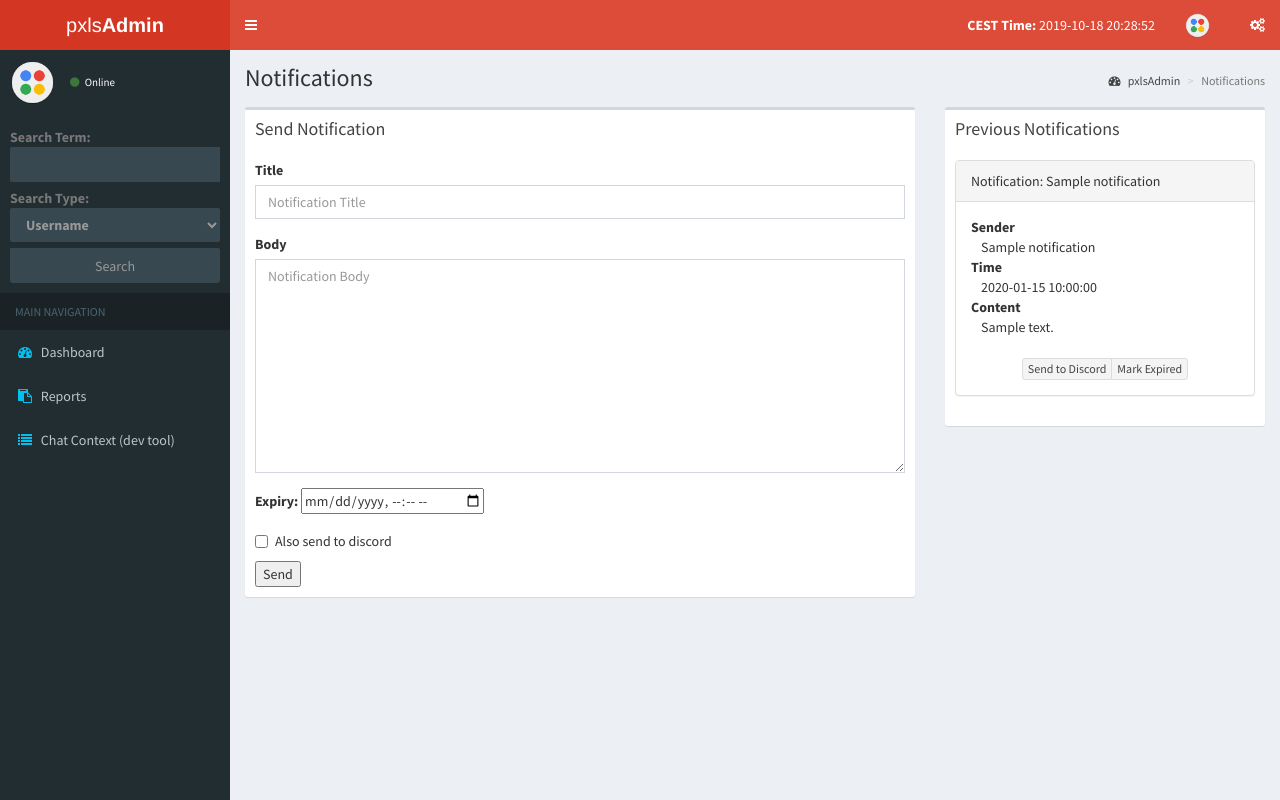
After one commit to pxlsspace/PxlsAdmin, a PHP site: template templates/notification.html.twig in a window 1280 px wide. The commit adds this page. Run offline with PHP 8.4, Linux system fonts and the light colour scheme; the template is opened without the code that fills it: most values are stand-ins (such as "Sample title", 1, 10 or a date in 2020); some libraries are stand-ins or nearby versions.

Commit message:
Notifications

```diff
--- a/src/dependencies.php
+++ b/src/dependencies.php
@@ -73,5 +73,8 @@ $container[\pxls\Action\ReportList::class] = function ($c) {
 $container[\pxls\Action\ChatContext::class] = function ($c) {
     return new \pxls\Action\ChatContext($c->get('renderer'), $c->get('logger'), $c->get('database'),$c->get('discord'));
 };
+$container[\pxls\Action\NotifyController::class] = function ($c) {
+    return new \pxls\Action\NotifyController($c->get('renderer'), $c->get('logger'), $c->get('database'),$c->get('discord'));
+};
 
 //endregion
--- a/src/routes.php
+++ b/src/routes.php
@@ -1,5 +1,7 @@
 <?php
 // Routes
+
+use pxls\Action\NotifyController;
 
 $app->get('/', \pxls\Action\Home::class)->setName('home');
 $app->get('/logs', \pxls\Action\LogPage::class)->setName('logs');
@@ -15,3 +17,5 @@ $app->get('/api/public[/{params:.*}]', \pxls\Action\PublicAPI::class)->setName('
 
 $app->post('/api/log', \pxls\Action\Logger::class)->setName('logger');
 $app->get('/api/report[/{params:.*}]', \pxls\Action\Report::class)->setName('report');
+
+$app->map(['GET', 'POST'], '/notifications', NotifyController::class)->setName('notifications');
--- a/templates/master.html.twig
+++ b/templates/master.html.twig
@@ -127,6 +127,7 @@
 
                 {% if (userdata.role == 'ADMIN' or userdata.role == 'DEVELOPER') %}
                     <li><a href="{{ path_for('logs') }}"><i class="fa fa-list text-aqua"></i> <span>Logs</span></a></li>
+                    <li><a href="{{ path_for('notifications') }}"><i class="fa fa-exclamation-circle text-aqua"></i> <span>Notifications</span></a></li>
                 {% endif %}
             </ul>
         </section>
--- /dev/null
+++ b/templates/notification.html.twig
@@ -0,0 +1,154 @@
+{% extends "master.html.twig" %}
+
+{% set title = 'Notifications' %}
+
+{% block content %}
+    <div class="row">
+        <div class="col-xs-8">
+            <div class="box">
+                <div class="box-header">
+                    <h3 class="box-title">Send Notification</h3>
+                </div>
+                <div class="box-body">
+                    <form id="frmNotify" method="POST" action="/notifications">
+                        <div class="form-group">
+                            <label for="txtTitle">Title</label>
+                            <input type="text" id="txtTitle" name="txtTitle" placeholder="Notification Title" class="form-control" maxlength="100" required>
+                        </div>
+                        <div class="form-group">
+                            <label for="txtBody">Body</label>
+                            <textarea name="txtBody" id="txtBody" cols="30" rows="10" class="form-control" placeholder="Notification Body" maxlength="1894" required></textarea>
+                        </div>
+                        <div class="form-group">
+                            <label for="txtExpiry">Expiry:</label>
+                            <input type="datetime-local" name="txtExpiry" id="txtExpiry" placeholder="mm/dd/yy hh:mm">
+                        </div>
+                        <div class="checkbox">
+                            <label>
+                                <input type="checkbox" name="cbDiscord" id="cbDiscord"> Also send to discord
+                            </label>
+                        </div>
+                        <button type="submit" id="btnSubmit">Send</button>
+                    </form>
+                </div>
+            </div>
+        </div>
+        <div class="col-xs-4">
+            <div class="box">
+                <div class="box-header"><h3 class="box-title">Previous Notifications</h3></div>
+                <div class="box-body">
+                    {% for notification in notifications %}
+                        <div class="panel panel-default" data-notification-id="{{ notification.id }}">
+                            <div class="panel-heading">Notification: {{ notification.title }}{% if notification.expired == 1 %} <span class="text-danger">(expired)</span>{% endif %}</div>
+                            <div class="panel-body">
+                                <div class="row">
+                                    <div class="col-lg-12">
+                                        <dl>
+                                            <dt>Sender</dt>
+                                            <dd style="margin-left: 1rem;">{{ notification.who_name }}</dd>
+                                            <dt>Time</dt>
+                                            <dd style="margin-left: 1rem;">{{ notification.time }}</dd>
+                                            {% if notification.expiry and notification._expires == 1 %}
+                                            <dt>Expiry</dt>
+                                            <dd style="margin-left: 1rem;">{{ notification.expiry }}</dd>
+                                            {% endif %}
+                                            <dt>Content</dt>
+                                            <dd style="margin-left:1rem;">{{ notification.content }}</dd>
+                                        </dl>
+                                    </div>
+                                </div>
+                                <div class="row">
+                                    <div class="col-md-12" style="text-align: center;">
+                                        <div class="btn-group btn-group-xs" role="group">
+                                            <button class="btn btn-default" data-action="discord"     onclick="handleNotificationAction(this)">Send to Discord</button>
+                                            {% if notification._expired == 1 and notification._expires == 1 %}
+                                                <button class="btn btn-default" data-action="expired" onclick="handleNotificationAction(this, false)">Mark Not Expired</button>
+                                            {% else %}
+                                                <button class="btn btn-default" data-action="expired" onclick="handleNotificationAction(this, true)">Mark Expired</button>
+                                            {% endif %}
+                                        </div>
+                                    </div>
+                                </div>
+                            </div>
+                        </div>
+                    {% endfor %}
+                </div>
+            </div>
+        </div>
+    </div>
+    {% include "home/reportmodal.html.twig" %}
+{% endblock content %}
+
+{% block js %}
+    {{ parent() }}
+    <script type="text/javascript">
+        (() => {
+            let btnSubmit = document.getElementById('btnSubmit');
+            document.getElementById('frmNotify').addEventListener('submit', e => {
+                e.preventDefault();
+                let restoreText = btnSubmit.textContent;
+                btnSubmit.disabled = true;
+                btnSubmit.textContent = 'Working...';
+                $.ajaxSetup({
+                    crossDomain: true,
+                    xhrFields: {
+                        withCredentials: true
+                    }
+                });
+
+                let toPost = {
+                    txtTitle: document.getElementById('txtTitle').value,
+                    txtBody: document.getElementById('txtBody').value,
+                    discord: document.getElementById('cbDiscord').checked === true,
+                    expiry:  String(document.getElementById('txtExpiry').valueAsNumber)
+                };
+                if (toPost.expiry === "NaN") delete toPost.expiry;
+
+                $.post("{{ webroots.game }}/createNotification", toPost, function() {
+                    if (confirm("Notification created. Reload page?")) {
+                        document.location.href = document.location.href;
+                    }
+                    btnSubmit.disabled = false;
+                    btnSubmit.textContent = restoreText;
+                }).fail(function() {
+                    console.error(this);
+                    alert('Failed to send notification, if the problem persists contact a dev.');
+                    btnSubmit.disabled = false;
+                    btnSubmit.textContent = restoreText;
+                });
+            })
+        })();
+        function handleNotificationAction(elem, arg) {
+            console.log(elem);
+            let todo = {
+                url: '',
+                payload: {id: elem.closest('.panel').dataset.notificationId}
+            };
+            switch(elem.dataset.action) {
+                case 'discord':
+                    todo.url = '{{ webroots.game }}/sendNotificationToDiscord';
+                    break;
+                case 'expired':
+                    todo.url = '{{ webroots.game }}/setNotificationExpired';
+                    todo.payload.expired = !!arg;
+                    break;
+                default:
+                    return;
+            }
+
+            $.ajaxSetup({
+                crossDomain: true,
+                xhrFields: {
+                    withCredentials: true
+                }
+            });
+            $.post(todo.url, todo.payload, function() {
+                if (confirm("Action completed successfully. Reload page?")) {
+                    document.location.href = document.location.href;
+                }
+            }).fail(function() {
+                alert('Failed to perform the action, if the problem persists contact a dev.');
+            });
+        }
+    </script>
+{% endblock %}
```
Also changed, not shown: src/pxls/Pages/NotifyController.php (added, +59 -0 lines), src/settings.example.php (+8 -8 lines).
